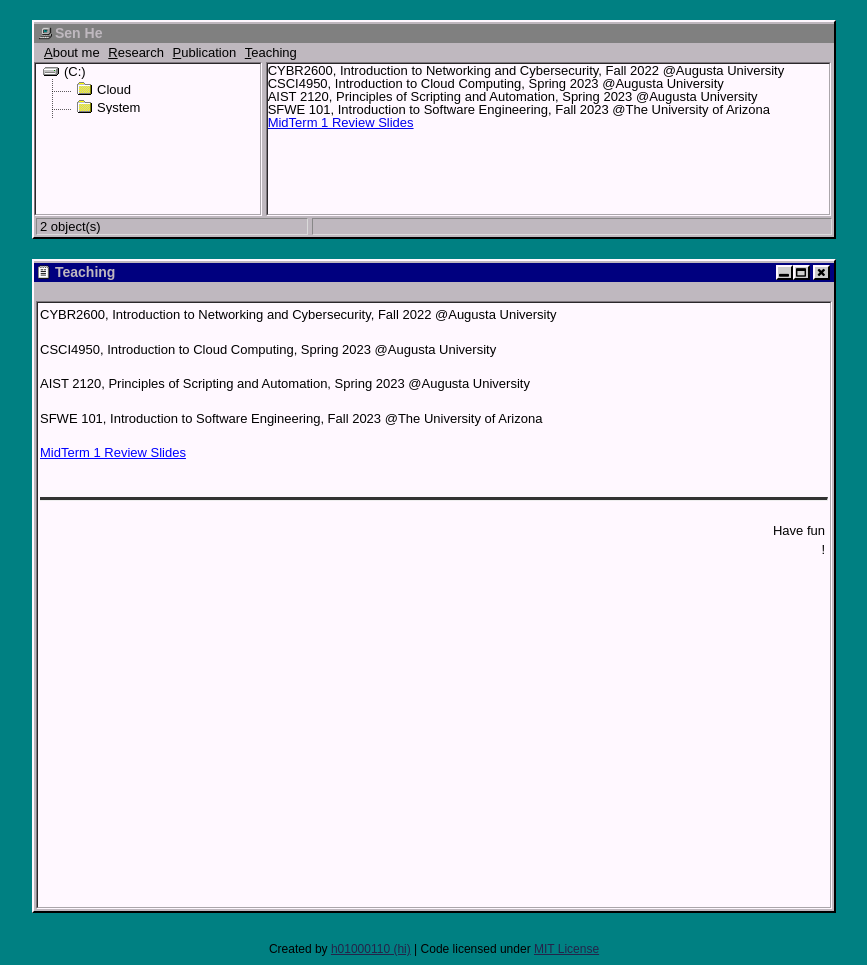
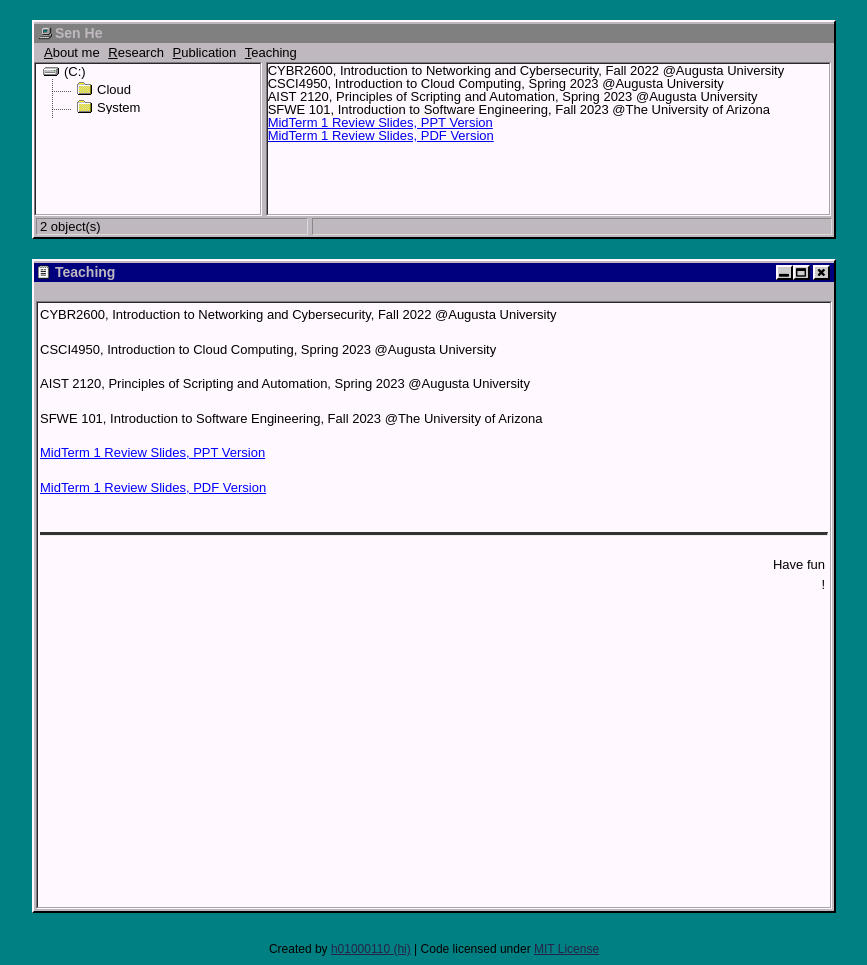
Before and after one commit to sen-he/sen-he.github.io, a Jekyll site: the page built from teaching/index.md, in a window 1280 px wide. Shown: the whole page, without its empty margins (206-1073 px from the left). Built offline with Jekyll 4.4.1, drawn with Linux system fonts in a browser that asks for light colours.

Commit message:
Update index.md

```diff
--- a/teaching/index.md
+++ b/teaching/index.md
@@ -11,4 +11,6 @@ title: Teaching
 
   SFWE 101, Introduction to Software Engineering, Fall 2023 @The University of Arizona
 
-  [MidTerm 1 Review Slides](https://github.com/sen-he/sen-he.github.io/blob/master/teaching/Midterm1_Review.pptx)
+  [MidTerm 1 Review Slides, PPT Version](https://github.com/sen-he/sen-he.github.io/blob/master/teaching/Midterm1_Review.pptx)
+
+  [MidTerm 1 Review Slides, PDF Version](https://github.com/sen-he/sen-he.github.io/blob/master/teaching/Midterm1_Review.pdf)
```
